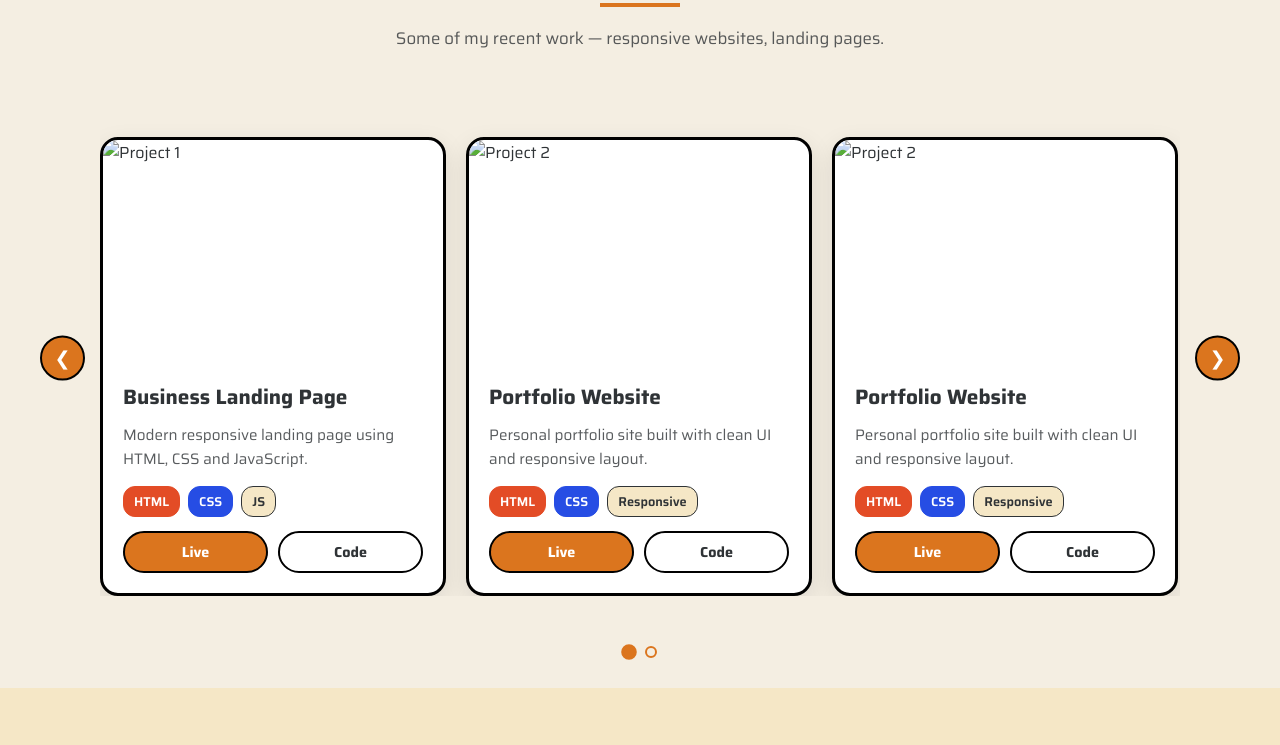
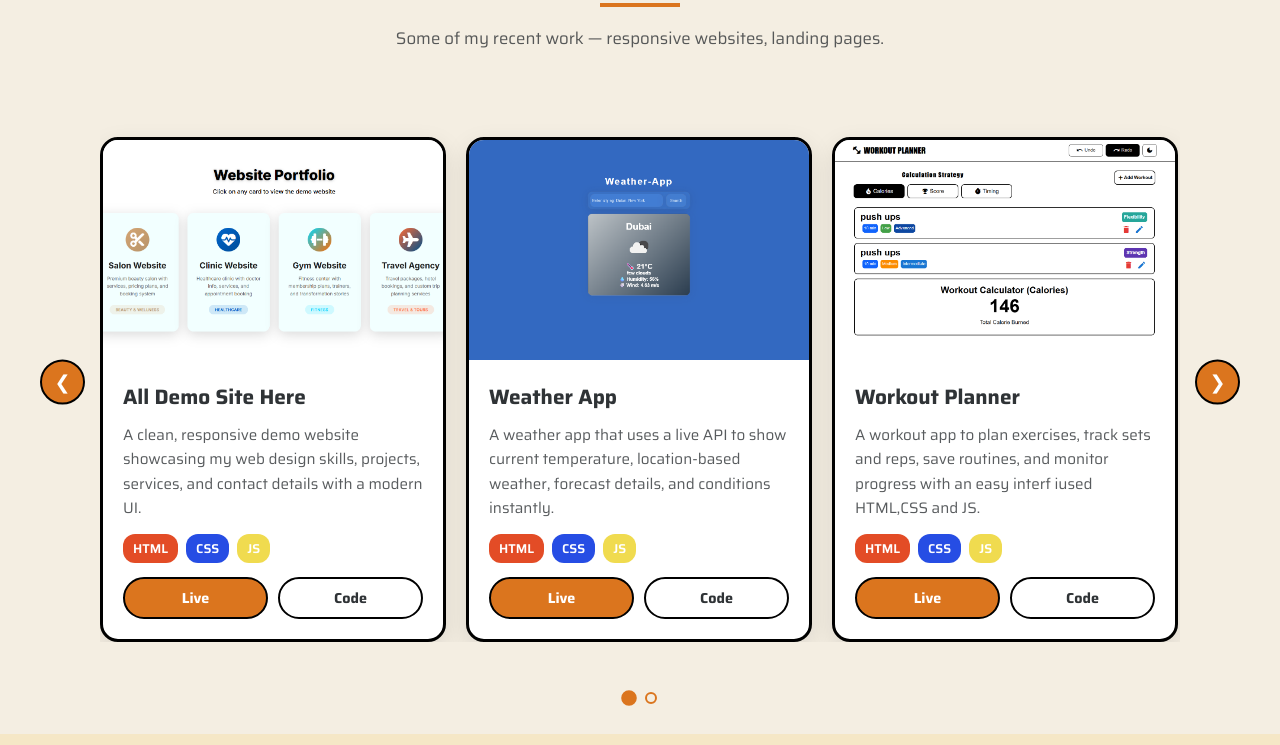
Before and after one commit to naidcode/My-Portfolio, a plain HTML site: page index.html in a window 1280 px wide. Shown: the part 1737-2482 px from the top of the page. Drawn offline with nearby package versions, Linux system fonts and the light colour scheme.

Commit message:
projects everything added completed

```diff
--- a/index.html
+++ b/index.html
@@ -209,12 +209,82 @@
       <div class="project-slide">
         <div class="project-card">
           <div class="project-image">
-            <img src="images/project1.jpg" alt="Project 1">
+            <img src="images/Screenshot 2026-01-17 195554.png" alt="Demo-Site">
           </div>
 
           <div class="project-content">
-            <h3>Business Landing Page</h3>
-            <p>Modern responsive landing page using HTML, CSS and JavaScript.</p>
+            <h3>All Demo Site Here</h3>
+            <p>A clean, responsive demo website showcasing my web design skills, projects, services, and contact details with a modern UI.</p>
+
+            <div class="project-tags">
+              <span class="htmlhexa">HTML</span>
+              <span class="csshexa">CSS</span>
+              <span class="jshexa">JS</span>
+            </div>
+
+            <div class="project-buttons">
+              <a href="https://demo-site-storage-site.vercel.app/" class="project-btn">Live</a>
+              <a href="https://demo-site-storage-site.vercel.app/" class="project-btn outline">Code</a>
+            </div>
+          </div>
+        </div>
+      </div>
+      <div class="project-slide">
+        <div class="project-card">
+          <div class="project-image">
+            <img src="images/Screenshot 2026-01-17 200406.png" alt="Waether App">
+          </div>
+
+          <div class="project-content">
+            <h3>Weather App</h3>
+            <p>A weather app that uses a live API to show current temperature, location-based weather, forecast details, and conditions instantly.</p>
+
+            <div class="project-tags">
+              <span class="htmlhexa">HTML</span>
+              <span class="csshexa">CSS</span>
+              <span class="jshexa">JS</span>
+            </div>
+
+            <div class="project-buttons">
+              <a href="https://weather-app-amber-eta-79.vercel.app/" class="project-btn">Live</a>
+              <a href="https://github.com/naidcode/Weather-App.git" class="project-btn outline">Code</a>
+            </div>
+          </div>
+        </div>
+      </div>
+      <div class="project-slide">
+        <div class="project-card">
+          <div class="project-image">
+            <img src="images/Screenshot 2026-01-17 200955.png" alt="Workout App">
+          </div>
+
+          <div class="project-content">
+            <h3>Workout Planner</h3>
+            <p>A workout app to plan exercises, track sets and reps, save routines, and monitor progress with an easy interf iused HTML,CSS and JS.</p>
+
+            <div class="project-tags">
+              <span class="htmlhexa">HTML</span>
+              <span class="csshexa">CSS</span>
+              <span class="jshexa">JS</span>
+            </div>
+
+            <div class="project-buttons">
+              <a href="https://workout-planner-app-two.vercel.app" class="project-btn">Live</a>
+              <a href="https://github.com/naidcode/Workout-Planner-App.git" class="project-btn outline">Code</a>
+            </div>
+          </div>
+        </div>
+      </div>
+
+      <div class="project-slide">
+        <div class="project-card">
+          <div class="project-image">
+            <img src="images/Screenshot 2026-01-17 200749.png" alt="Task Manager App">
+          </div>
+
+          <div class="project-content">
+            <h3>Task Manager App</h3>
+            <p>A simple task manager app to add, edit, delete, and track daily tasks with priority, status, and clean layout i use HTML,CSS and Javascript.</p>
 
             <div class="project-tags">
               <span class="htmlhexa">HTML</span>
@@ -224,82 +294,12 @@
 
             <div class="project-buttons">
               <a href="#" class="project-btn">Live</a>
-              <a href="#" class="project-btn outline">Code</a>
-            </div>
-          </div>
-        </div>
-      </div>
-      <div class="project-slide">
-        <div class="project-card">
-          <div class="project-image">
-            <img src="images/project2.jpg" alt="Project 2">
-          </div>
-
-          <div class="project-content">
-            <h3>Portfolio Website</h3>
-            <p>Personal portfolio site built with clean UI and responsive layout.</p>
-
-            <div class="project-tags">
-              <span class="htmlhexa">HTML</span>
-              <span class="csshexa">CSS</span>
-              <span>Responsive</span>
-            </div>
-
-            <div class="project-buttons">
-              <a href="#" class="project-btn">Live</a>
-              <a href="#" class="project-btn outline">Code</a>
+              <a href="https://github.com/naidcode/practice-task-manager.git" class="project-btn outline">Code</a>
             </div>
           </div>
         </div>
       </div>
 
-      <div class="project-slide">
-        <div class="project-card">
-          <div class="project-image">
-            <img src="images/project2.jpg" alt="Project 2">
-          </div>
-
-          <div class="project-content">
-            <h3>Portfolio Website</h3>
-            <p>Personal portfolio site built with clean UI and responsive layout.</p>
-
-            <div class="project-tags">
-              <span class="htmlhexa">HTML</span>
-              <span class="csshexa">CSS</span>
-              <span>Responsive</span>
-            </div>
-
-            <div class="project-buttons">
-              <a href="#" class="project-btn">Live</a>
-              <a href="#" class="project-btn outline">Code</a>
-            </div>
-          </div>
-        </div>
-      </div>
-
-      <div class="project-slide">
-        <div class="project-card">
-          <div class="project-image">
-            <img src="images/project2.jpg" alt="Project 4">
-          </div>
-
-          <div class="project-content">
-            <h3>Portfolio Website</h3>
-            <p>Personal portfolio site built with clean UI and responsive layout.</p>
-
-            <div class="project-tags">
-              <span class="htmlhexa">HTML</span>
-              <span class="csshexa">CSS</span>
-              <span>Responsive</span>
-            </div>
-
-            <div class="project-buttons">
-              <a href="#" class="project-btn">Live</a>
-              <a href="#" class="project-btn outline">Code</a>
-            </div>
-          </div>
-        </div>
-      </div>
 
     </div>
   </div>
@@ -315,8 +315,6 @@
 
 <section class="services-section" id="services">
 <div class="services-container autoShow">
-
-    <!-- ✅ Heading moved here (TOP) -->
     <div class="services-heading">
       <h2 class="services-title">Services</h2>
       <p class="services-subtitle">
@@ -324,12 +322,9 @@
       </p>
     </div>
 
-    <!-- ✅ Left Side Image -->
     <div class="services-image">
       <img src="images/Untitled design (3).jpg" alt="Services Image">
     </div>
-
-    <!-- ✅ Right Side Boxes -->
     <div class="services-content">
 
       <div class="services-grid">
--- a/style.css
+++ b/style.css
@@ -999,8 +999,6 @@ body{
 
 .project-tags span{
   padding: 4px 10px;
-  background: var(--second-background-color);
-  border: 1px solid var(--color);
   border-radius: 12px;
   font-size: 0.8rem;
   font-weight: 600;
@@ -1008,8 +1006,6 @@ body{
 }
 
 .project-tags span:hover{
-  background: var(--button-background-color);
-  color: white;
   transform: translateY(-2px);
 }
 
@@ -1023,6 +1019,12 @@ body{
   background: #264de4 !important;
   color: white !important;
   border-color: #264de4 !important;
+}
+
+.jshexa{
+  background-color: #F0DB4F;
+  color: white;
+  border: #F0DB4F;
 }
 
 .project-buttons{
```
Also changed, not shown: images/Screenshot 2026-01-17 195554.png (added), images/Screenshot 2026-01-17 200406.png (added), images/Screenshot 2026-01-17 200749.png (added), images/Screenshot 2026-01-17 200955.png (added).
